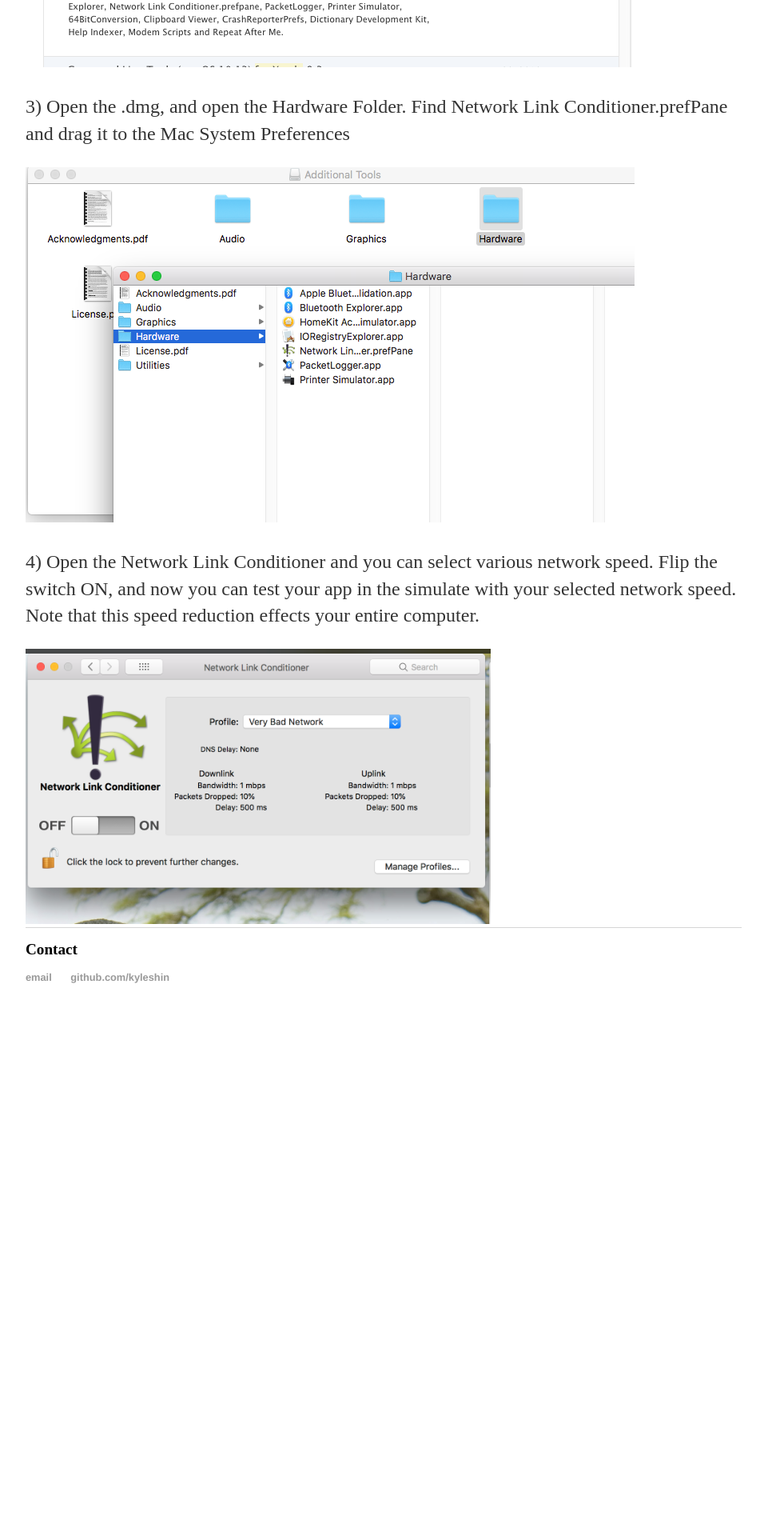
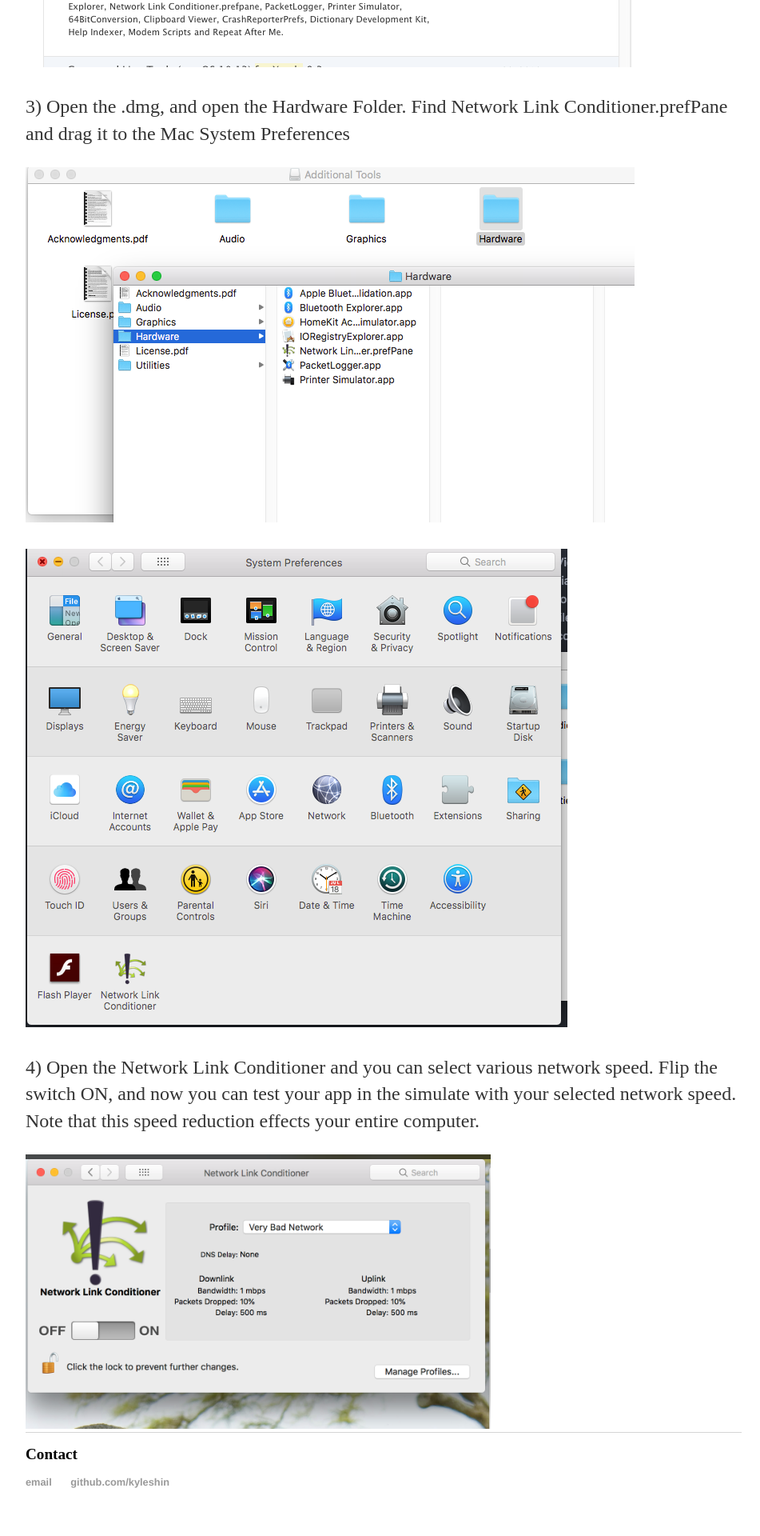
Before and after one commit to kyleshin/kyleshin.github.io, a Jekyll site: the page built from _posts/2018-06-24-iOS-simulate-bad-network-connection.md, in a window 1280 px wide. Shown: the part 1959-3879 px from the top of the page at 80% size, without its empty margins (160-1111 px from the left). Built offline with Jekyll 4.4.1, drawn with Linux system fonts in a browser that asks for light colours; before the commit the page ends 3248 px from its top, so only the background shows below that.

Commit message:
Fix blog images

```diff
--- a/_includes/disqus.html
+++ b/_includes/disqus.html
@@ -4,11 +4,12 @@
     var disqus_developer = 1;
     */
 
-
+    /*
     var disqus_config = function () {
     this.page.url = {{ page.url }};
     this.page.identifier = {{ post.title }};
     };
+    */
 
     (function() { // DON'T EDIT BELOW THIS LINE
     var d = document, s = d.createElement('script');
--- a/_posts/2018-06-24-iOS-simulate-bad-network-connection.md
+++ b/_posts/2018-06-24-iOS-simulate-bad-network-connection.md
@@ -37,6 +37,9 @@
 ![path](/images/blog/2018-06-24/4.png)
 
 
+![path](/images/blog/2018-06-24/6.png)
+
+
 4) Open the Network Link Conditioner and you can select various network speed. Flip the switch ON, and now you can test your app in the simulate with your selected network speed. Note that this speed reduction effects your entire computer.
 
 
```
Also changed, not shown: images/blog/2018-06-24/6.png (added).
